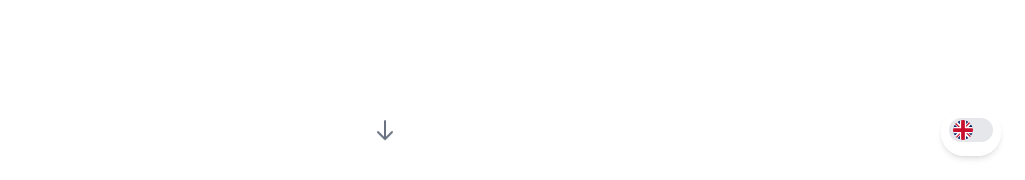
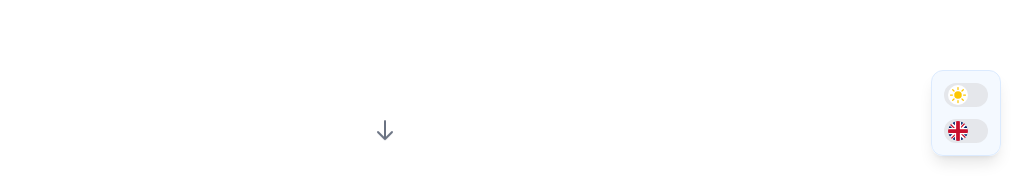
Before and after one commit to pederespen/portfolio, a Next.js app: page / in a window 1280 px wide. Shown: the part 620-800 px from the top of the page, without its empty margins (255-1280 px from the left). Built offline with nearby package versions, Linux system fonts and the light colour scheme.

Commit message:
added dark mode toggle, styling could use some work

```diff
--- /dev/null
+++ b/src/components/dark-mode-toggle.tsx
@@ -0,0 +1,62 @@
+"use client";
+
+import { useState } from "react";
+
+// SVG Light/Dark Mode Icons
+const LightIcon = () => (
+  <svg
+    xmlns="http://www.w3.org/2000/svg"
+    className="w-full h-full"
+    viewBox="0 0 24 24"
+    fill="currentColor"
+  >
+    <path d="M12 2.25a.75.75 0 01.75.75v2.25a.75.75 0 01-1.5 0V3a.75.75 0 01.75-.75zM7.5 12a4.5 4.5 0 119 0 4.5 4.5 0 01-9 0zM18.894 6.166a.75.75 0 00-1.06-1.06l-1.591 1.59a.75.75 0 101.06 1.061l1.591-1.59zM21.75 12a.75.75 0 01-.75.75h-2.25a.75.75 0 010-1.5H21a.75.75 0 01.75.75zM17.834 18.894a.75.75 0 001.06-1.06l-1.59-1.591a.75.75 0 10-1.061 1.06l1.59 1.591zM12 18a.75.75 0 01.75.75V21a.75.75 0 01-1.5 0v-2.25A.75.75 0 0112 18zM7.758 17.303a.75.75 0 00-1.061-1.06l-1.591 1.59a.75.75 0 001.06 1.061l1.591-1.59zM6 12a.75.75 0 01-.75.75H3a.75.75 0 010-1.5h2.25A.75.75 0 016 12zM6.697 7.757a.75.75 0 001.06-1.06l-1.59-1.591a.75.75 0 00-1.061 1.06l1.59 1.591z" />
+  </svg>
+);
+
+const DarkIcon = () => (
+  <svg
+    xmlns="http://www.w3.org/2000/svg"
+    className="w-full h-full"
+    viewBox="0 0 24 24"
+    fill="currentColor"
+  >
+    <path
+      fillRule="evenodd"
+      d="M9.528 1.718a.75.75 0 01.162.819A8.97 8.97 0 009 6a9 9 0 009 9 8.97 8.97 0 003.463-.69.75.75 0 01.981.98 10.503 10.503 0 01-9.694 6.46c-5.799 0-10.5-4.701-10.5-10.5 0-4.368 2.667-8.112 6.46-9.694a.75.75 0 01.818.162z"
+      clipRule="evenodd"
+    />
+  </svg>
+);
+
+export const DarkModeToggle = () => {
+  const [isDarkMode, setIsDarkMode] = useState(false);
+
+  const toggleMode = () => {
+    setIsDarkMode(!isDarkMode);
+  };
+
+  return (
+    <button
+      onClick={toggleMode}
+      className="relative inline-flex h-6 w-11 items-center rounded-full bg-gray-200"
+      aria-pressed={isDarkMode}
+      aria-label={isDarkMode ? "Switch to light mode" : "Switch to dark mode"}
+    >
+      <span className="sr-only">
+        {isDarkMode ? "Switch to light mode" : "Switch to dark mode"}
+      </span>
+
+      {/* Slider */}
+      <span
+        className={`absolute h-5 w-5 transform rounded-full transition-transform duration-200 ease-in-out overflow-hidden ${
+          isDarkMode
+            ? "translate-x-5 bg-gray-800 text-blue-200"
+            : "translate-x-1 bg-white text-yellow-400"
+        } flex items-center justify-center`}
+      >
+        {isDarkMode ? <DarkIcon /> : <LightIcon />}
+      </span>
+    </button>
+  );
+};
--- a/src/components/theme-controls.tsx
+++ b/src/components/theme-controls.tsx
@@ -1,11 +1,13 @@
 "use client";
 
 import { LanguageSwitcher } from "./language-switcher";
+import { DarkModeToggle } from "./dark-mode-toggle";
 
 export const ThemeControls = () => {
   return (
     <div className="fixed bottom-6 right-6 z-50">
-      <div className="bg-white/90 backdrop-blur-sm p-2 rounded-full shadow-md">
+      <div className="bg-blue-100/30 backdrop-blur-md p-3 rounded-xl shadow-lg border border-blue-100 flex flex-col gap-3 transition-all duration-300 hover:shadow-xl">
+        <DarkModeToggle />
         <LanguageSwitcher />
       </div>
     </div>
```
Also changed, not shown: 1 other file (tests, documents, lock files or other folders).
